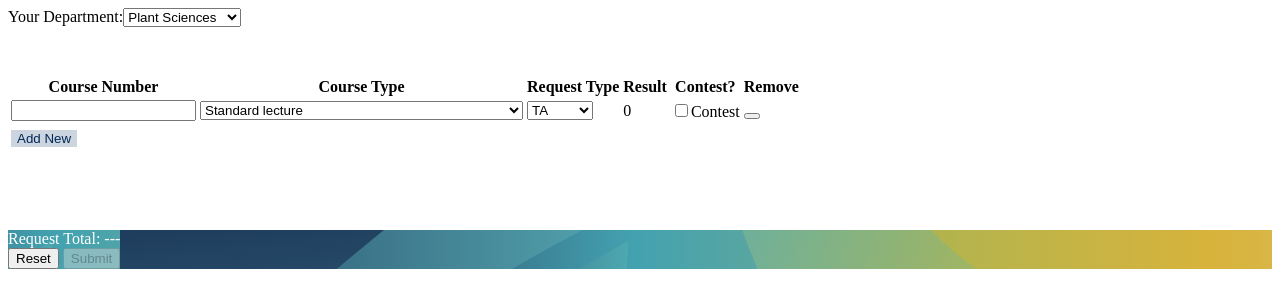
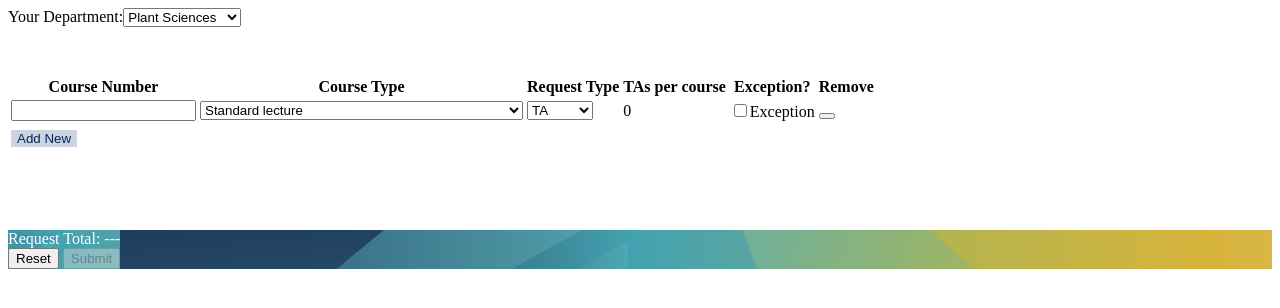
Before and after one commit to ucdavis/tacos, a React app in the folder src/tacos.mvc/: page / in a window 1280 px wide. Shown: the top 308 px of the page. Built offline with nearby package versions, Linux system fonts and the light colour scheme; the HTML template or start-up script is replaced by a standard one.

Commit message:
wording changes

```diff
--- a/src/tacos.mvc/ClientApp/components/Contest.tsx
+++ b/src/tacos.mvc/ClientApp/components/Contest.tsx
@@ -21,7 +21,7 @@ export default class Contest extends React.PureComponent<IProps, {}> {
             id="defaultCheck1"
           />
           <label className="form-check-label" htmlFor="defaultCheck1">
-            Contest
+            Exception
           </label>
         </div>
       </div>
--- a/src/tacos.mvc/ClientApp/components/ContestDetail.tsx
+++ b/src/tacos.mvc/ClientApp/components/ContestDetail.tsx
@@ -17,9 +17,9 @@ export default class ContestDetail extends React.PureComponent<IProps, {}> {
 
     return (
       <div className="contestRow">
-        <p><b>Proposed number of TAs</b></p>
+        <p><b>Proposed number of TAs per course</b></p>
         <div className="contestRowComponents">{this.renderContestTotal()}</div>
-        <p><b>Reason for contesting</b></p>
+        <p><b>Reason for requesting an exception. Requests for additional TA or Reader support for courses with unusually special circumpstances will be considered.</b></p>
         <div className="contestRowComponents">{this.renderContestReason()}</div>
       </div>
     );
--- a/src/tacos.mvc/ClientApp/components/SubmissionContainer.tsx
+++ b/src/tacos.mvc/ClientApp/components/SubmissionContainer.tsx
@@ -190,8 +190,8 @@ export default class SubmissionContainer extends React.Component<{}, IState> {
             <th>Course Number</th>
             <th>Course Type</th>
             <th>Request Type</th>
-            <th>Result</th>
-            <th>Contest?</th>
+            <th>TAs per course</th>
+            <th>Exception?</th>
             <th>Remove</th>
           </tr>
         </thead>
```
